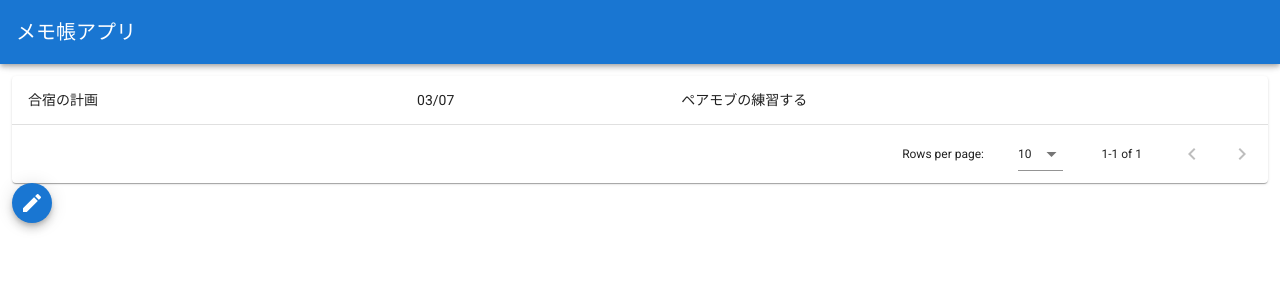
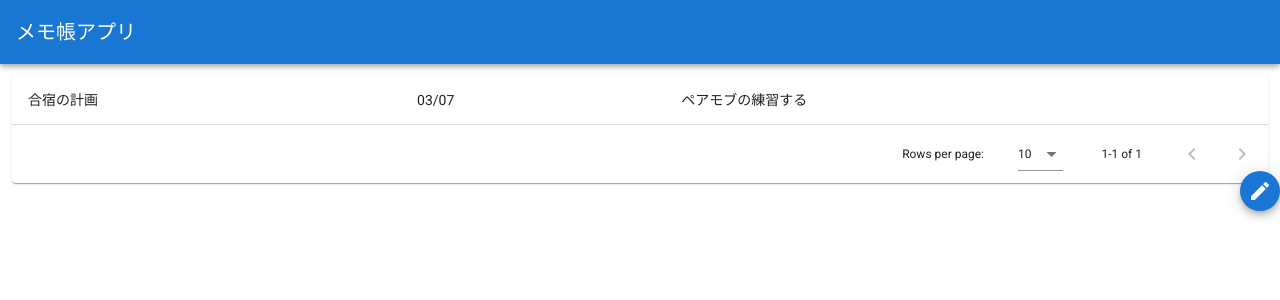
Before and after one commit to ESM-fd/pair-mob-camp, a Vue app: page / in a window 1280 px wide. Shown: the top 300 px of the page. Built offline with nearby package versions, Linux system fonts and the light colour scheme.

Commit message:
新規登録ボタン設置

```diff
--- a/src/components/List.vue
+++ b/src/components/List.vue
@@ -6,15 +6,18 @@
     hide-default-header
     class="elevation-1"
   ></v-data-table>
-
+  <v-row>
     <v-btn
       color="primary"
       fab
       small
       dark
+      class="ml-auto"
+      @click="addNewItem"
       >
       <v-icon>mdi-pencil</v-icon>
     </v-btn>
+  </v-row>
   </div>
 </template>
 
```
Lines whose indentation alone changed are shown as unchanged.
